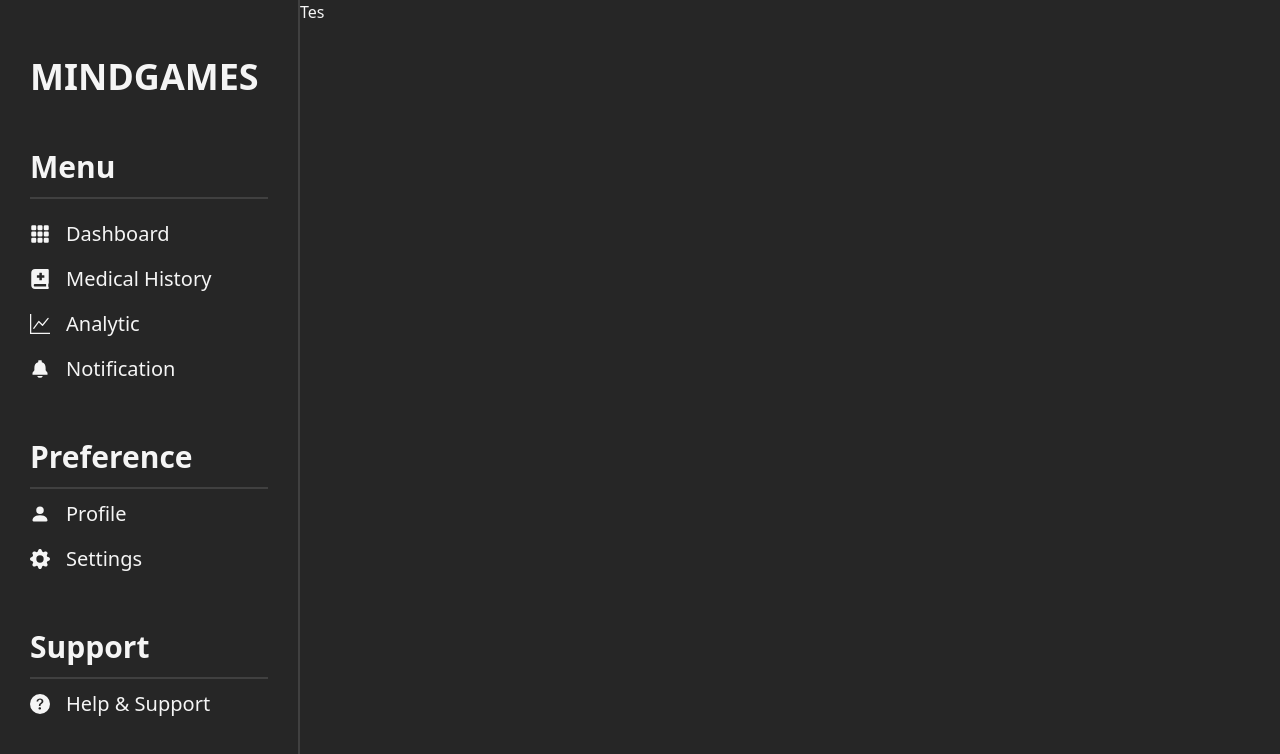
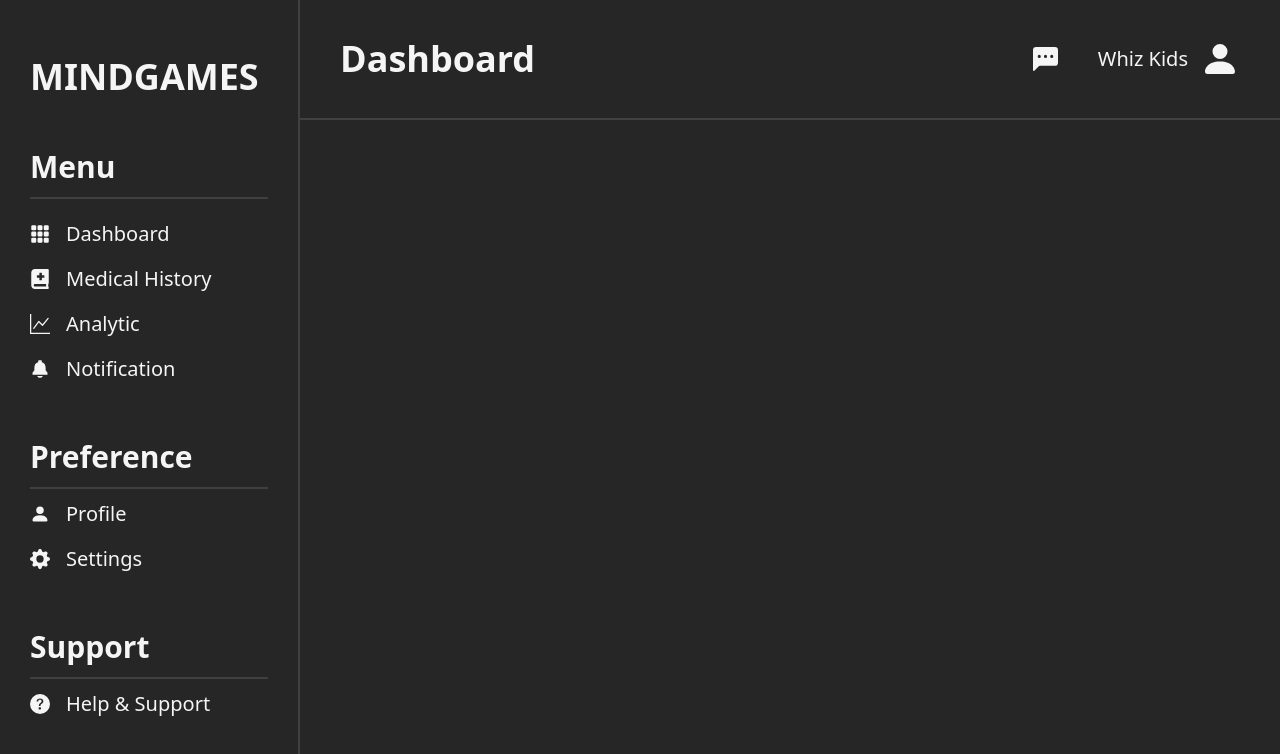
Before and after one commit to Wafi-Afdi/Mindgames-Dashboard, a Next.js app: page / in a window 1280 px wide. Shown: the top 754 px of the page. Built offline with nearby package versions, Linux system fonts and the light colour scheme.

Commit message:
topside navigation

```diff
--- a/src/app/page.js
+++ b/src/app/page.js
@@ -1,9 +1,10 @@
+import Topside from '@/components/Topside'
 import Image from 'next/image'
 
 export default function Home() {
   return (
-    <main>
-      <div>Tes</div>
+    <main className='w-full'>
+      <Topside />
     </main>
   )
 }
--- /dev/null
+++ b/src/components/Topside.js
@@ -0,0 +1,22 @@
+import React from 'react'
+import { BsPersonFill, BsFillChatLeftDotsFill } from "react-icons/bs";
+function Topside() {
+  return (
+    <div className='w-full px-10 py-8 flex justify-between border-b-2 border-[#404040] items-center'>
+        <h1 className='text-[36px] font-bold'>
+            Dashboard
+        </h1>
+        <div className='flex gap-10  items-center'>
+            <BsFillChatLeftDotsFill className='w-[25px] h-[25px] cursor-pointer' />
+            <div className='flex gap-3 items-center'>
+                <p className='text-[20px]'>
+                    Whiz Kids
+                </p>
+                <BsPersonFill className='w-[40px] h-[40px]' />
+            </div>
+        </div>
+    </div>
+  )
+}
+
+export default Topside
```
